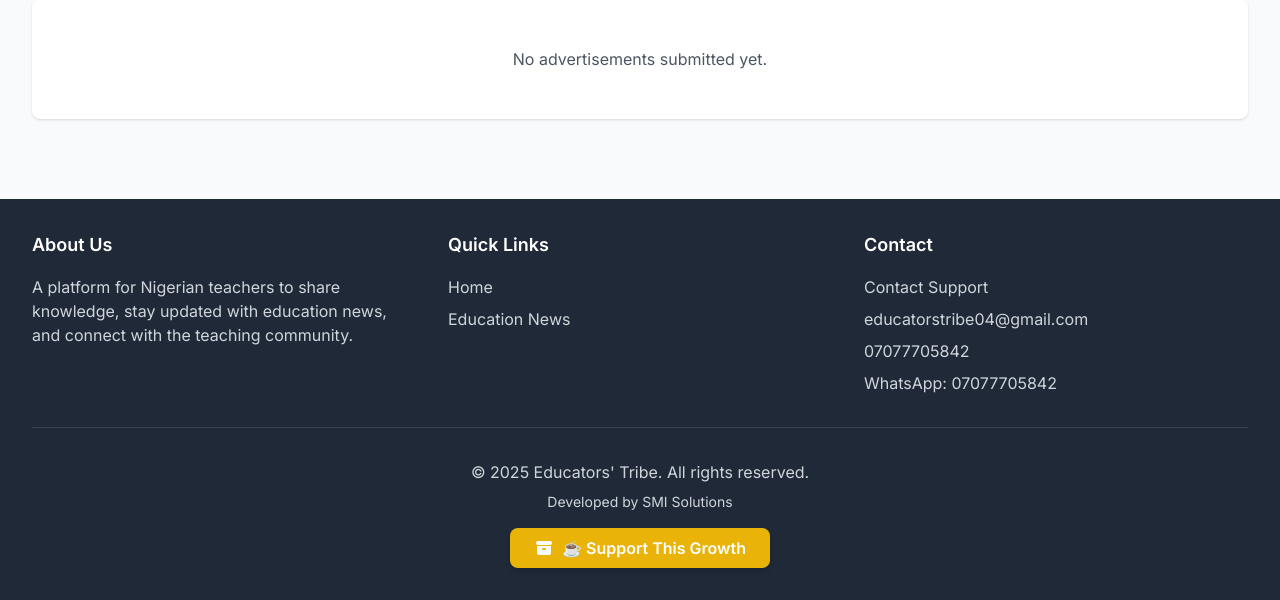
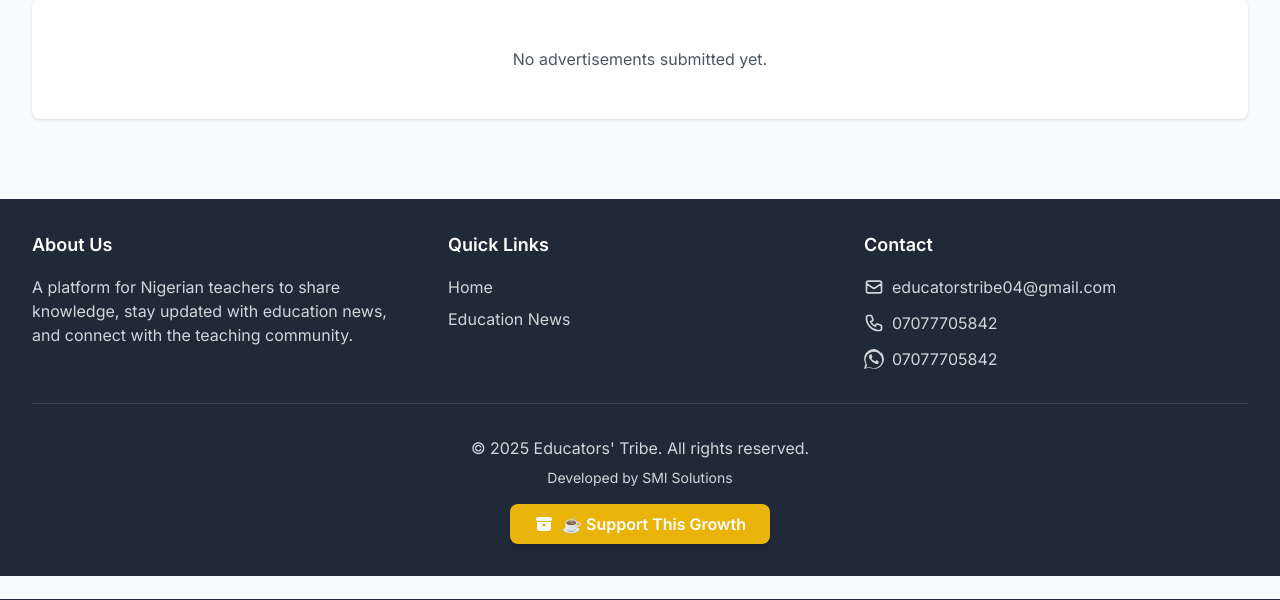
Before and after one commit to spw3bt3ch/educators-tribe, a Flask app: page /admin/adverts in a window 1280 px wide. Shown: the part 201-801 px from the top of the page. Run offline with Flask 3, Linux system fonts and the light colour scheme; a user stored in the database is signed in; data that the repository does not hold is empty; some libraries are stand-ins or nearby versions.

Commit message:
footer update

```diff
--- a/templates/base.html
+++ b/templates/base.html
@@ -213,13 +213,27 @@
                         {% endif %}
                     </ul>
                 </div>
-                <div>
+                                                <div>
                     <h3 class="text-base sm:text-lg font-semibold mb-4">Contact</h3>
-                    <ul class="space-y-2 text-gray-300">
-                        <li><a href="{{ url_for('contact') }}" class="hover:text-white transition">Contact Support</a></li>
-                        <li><a href="mailto:educatorstribe04@gmail.com" class="hover:text-white transition">educatorstribe04@gmail.com</a></li>
-                        <li><a href="tel:07077705842" class="hover:text-white transition">07077705842</a></li>
-                        <li><a href="https://wa.me/2347077705842" target="_blank" rel="noopener noreferrer" class="hover:text-white transition">WhatsApp: 07077705842</a></li>
+                    <ul class="space-y-3 text-gray-300">
+                        <li><a href="mailto:educatorstribe04@gmail.com" class="hover:text-white transition flex items-center space-x-2">
+                            <svg class="w-5 h-5" fill="none" stroke="currentColor" viewBox="0 0 24 24">
+                                <path stroke-linecap="round" stroke-linejoin="round" stroke-width="2" d="M3 8l7.89 5.26a2 2 0 002.22 0L21 8M5 19h14a2 2 0 002-2V7a2 2 0 00-2-2H5a2 2 0 00-2 2v10a2 2 0 002 2z"></path>
+                            </svg>
+                            <span>educatorstribe04@gmail.com</span>
+                        </a></li>
+                        <li><a href="tel:07077705842" class="hover:text-white transition flex items-center space-x-2">
+                            <svg class="w-5 h-5" fill="none" stroke="currentColor" viewBox="0 0 24 24">
+                                <path stroke-linecap="round" stroke-linejoin="round" stroke-width="2" d="M3 5a2 2 0 012-2h3.28a1 1 0 01.948.684l1.498 4.493a1 1 0 01-.502 1.21l-2.257 1.13a11.042 11.042 0 005.516 5.516l1.13-2.257a1 1 0 011.21-.502l4.493 1.498a1 1 0 01.684.949V19a2 2 0 01-2 2h-1C9.716 21 3 14.284 3 6V5z"></path>
+                            </svg>
+                            <span>07077705842</span>
+                        </a></li>
+                        <li><a href="https://wa.me/2347077705842" target="_blank" rel="noopener noreferrer" class="hover:text-white transition flex items-center space-x-2">
+                            <svg class="w-5 h-5" fill="currentColor" viewBox="0 0 24 24">
+                                <path d="M17.472 14.382c-.297-.149-1.758-.867-2.03-.967-.273-.099-.471-.148-.67.15-.197.297-.767.966-.94 1.164-.173.199-.347.223-.644.075-.297-.15-1.255-.463-2.39-1.475-.883-.788-1.48-1.761-1.653-2.059-.173-.297-.018-.458.13-.606.134-.133.298-.347.446-.52.149-.174.198-.298.298-.497.099-.198.05-.371-.025-.52-.075-.149-.669-1.612-.916-2.207-.242-.579-.487-.5-.669-.51-.173-.008-.371-.01-.57-.01-.198 0-.52.074-.792.372-.272.297-1.04 1.016-1.04 2.479 0 1.462 1.065 2.875 1.213 3.074.149.198 2.096 3.2 5.077 4.487.709.386 1.262.617 1.694.79.379.153.723.262 1.006.336.384.099.733.085 1.008.051.297-.033 1.255-.526 1.433-1.03.173-.504.173-.936.123-1.03-.05-.094-.173-.148-.371-.247m-5.421 7.403h-.004a9.87 9.87 0 01-5.031-1.378l-.361-.214-3.741.982.998-3.648-.235-.374a9.86 9.86 0 01-1.51-5.26c.001-5.45 4.436-9.884 9.888-9.884 2.64 0 5.122 1.03 6.988 2.898a9.825 9.825 0 012.893 6.994c-.003 5.45-4.437 9.884-9.885 9.884m8.413-18.297A11.815 11.815 0 0012.05 0C5.495 0 .16 5.335.157 11.892c0 2.096.547 4.142 1.588 5.945L.057 24l6.305-1.654a11.882 11.882 0 005.683 1.448h.005c6.554 0 11.89-5.335 11.893-11.893a11.821 11.821 0 00-3.48-8.413Z"/>
+                            </svg>
+                            <span>07077705842</span>
+                        </a></li>
                     </ul>
                 </div>
             </div>
```
